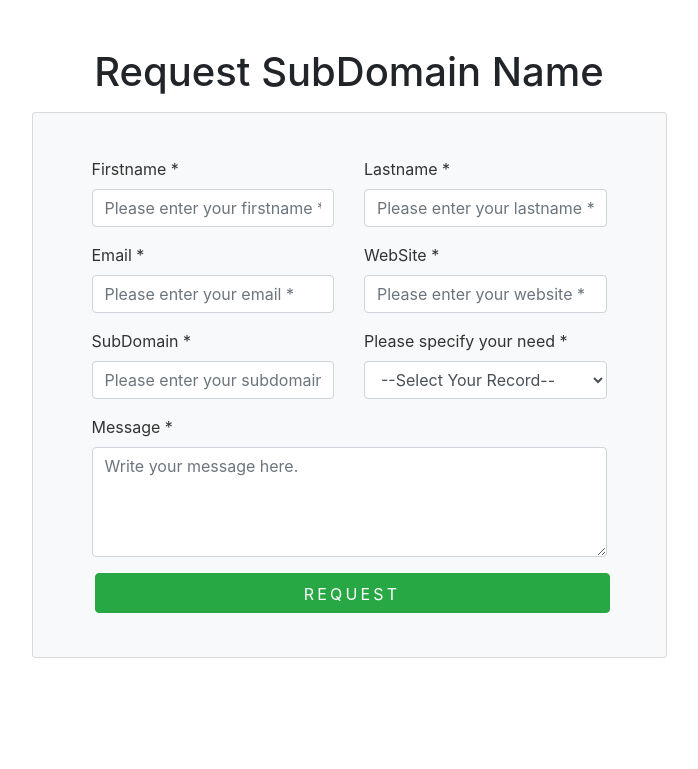
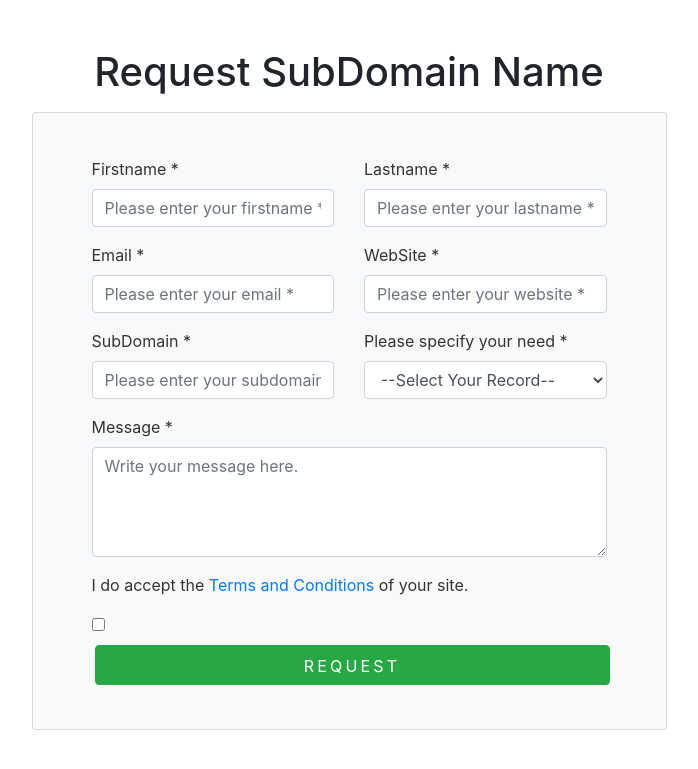
Before and after one commit to app-oszkar/new, a Jekyll site: the page built from _pages/test.md, in a window 1280 px wide. Shown: the top 769 px of the page, without its empty margins (291-989 px from the left). Built offline with Jekyll 4.4.1, drawn with Linux system fonts in a browser that asks for light colours; nearby versions of some CDN libraries.

Commit message:
Update subdomain.html

```diff
--- a/_includes/subdomain.html
+++ b/_includes/subdomain.html
@@ -51,6 +51,14 @@
                                     </div>
                                   <input name="options[redirect]" type="hidden" value="https://devto.ml/list" />
                                  <input name="options[domain]" type="hidden" value="devto.ml">
+
+
+                                 <label class="container"><p>I do accept the <a href="#" class="text">Terms and Conditions</a> of your site.</p>
+						  	<input type="checkbox" name="checkbox">
+						  	<span class="checkmark"></span>
+						</label>
+
+
                                     <div class="col-md-12"> <input type="submit" class="btn btn-success btn-send pt-2 btn-block " value="Request"> </div>
                                 </div>
                             </div>
```
